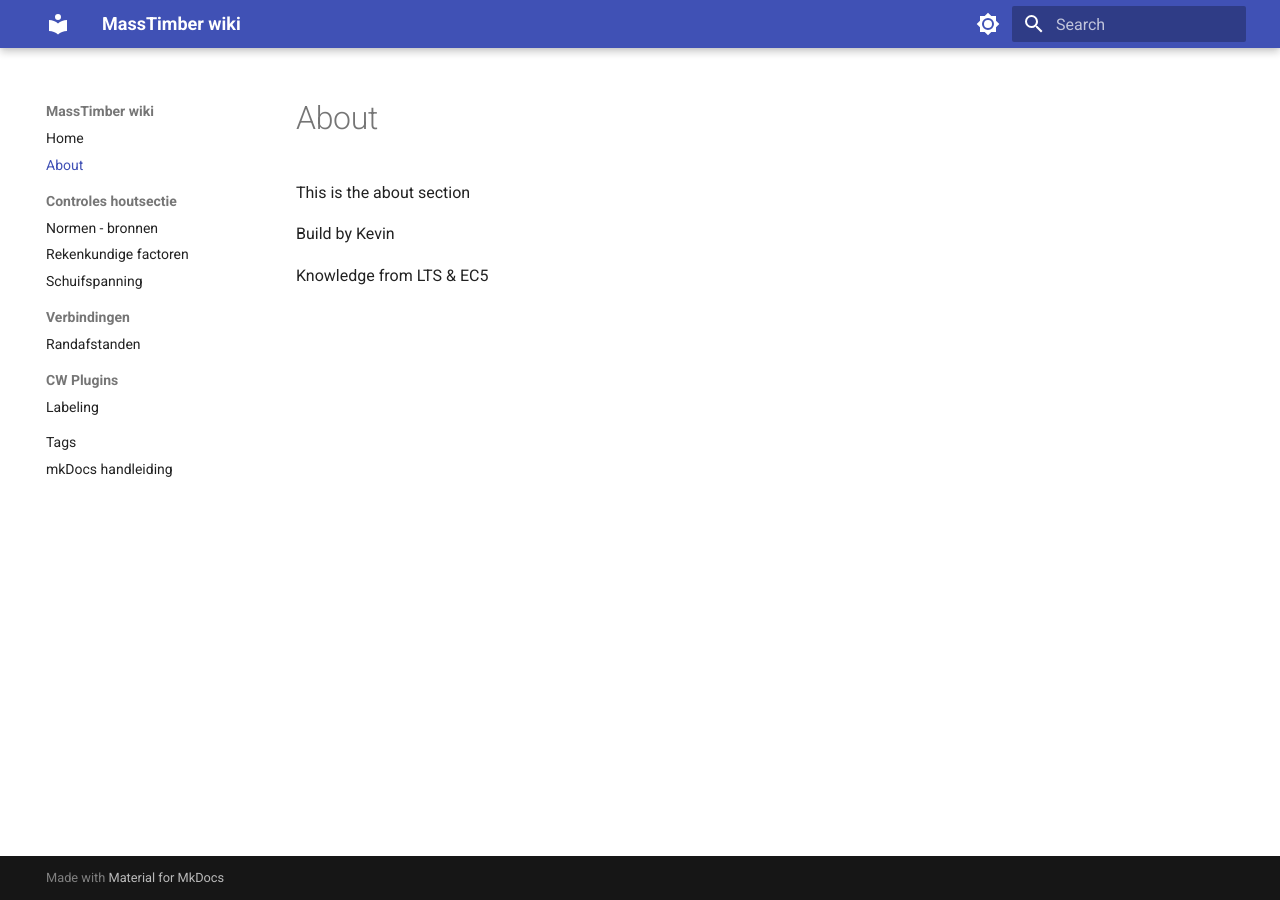
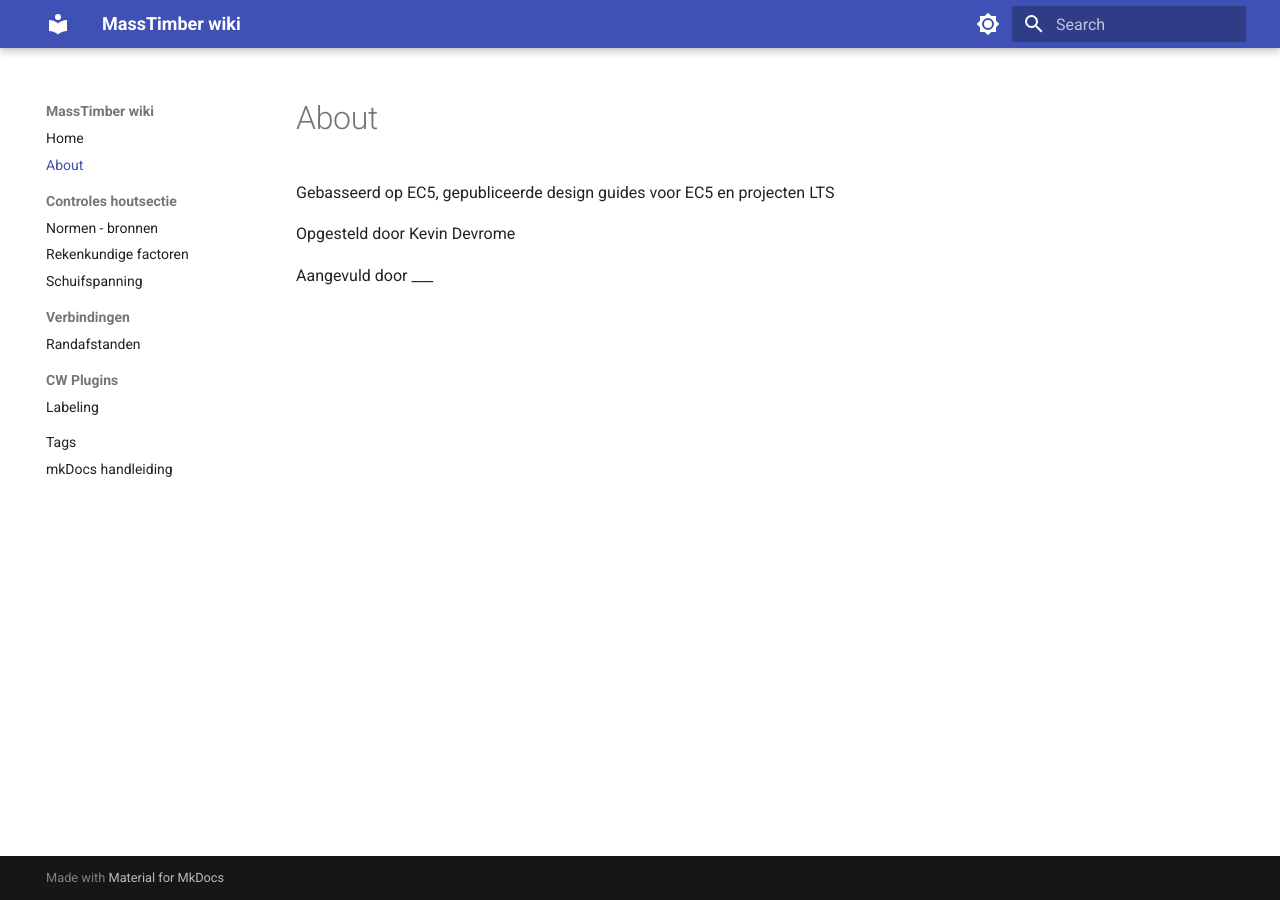
Before and after one commit to kevindevromeLTS/MassTimber-wiki, an MkDocs documentation site: the page built from docs/about.md, in a window 1280 px wide. Built offline with MkDocs 1.6.1 and Material for MkDocs 9.7.7, drawn with Linux system fonts in a browser that asks for light colours.

Commit message:
Update about.md

```diff
--- a/docs/about.md
+++ b/docs/about.md
@@ -1,7 +1,7 @@
 # About
 
-This is the about section
+Gebasseerd op EC5, gepubliceerde design guides voor EC5 en projecten LTS
 
-Build by Kevin
+Opgesteld door Kevin Devrome
 
-Knowledge from LTS & EC5
+Aangevuld door ___
```
